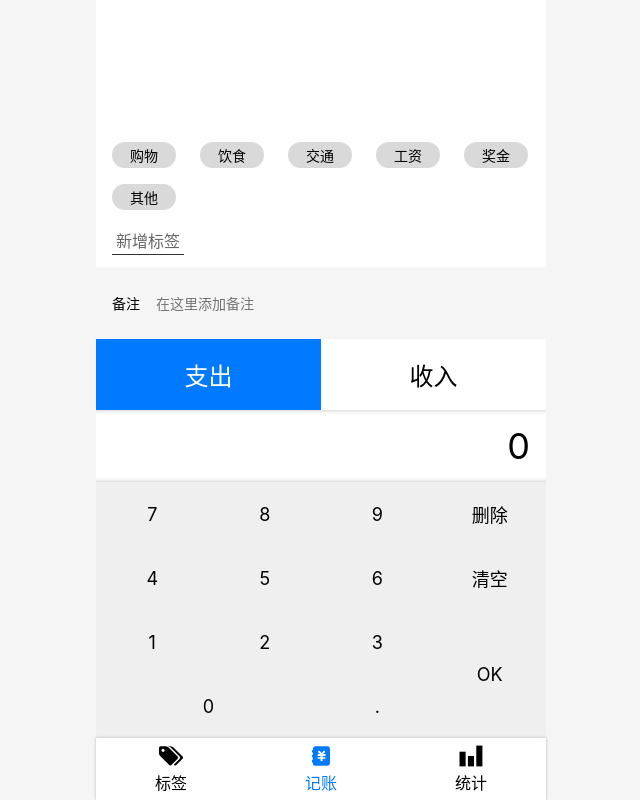
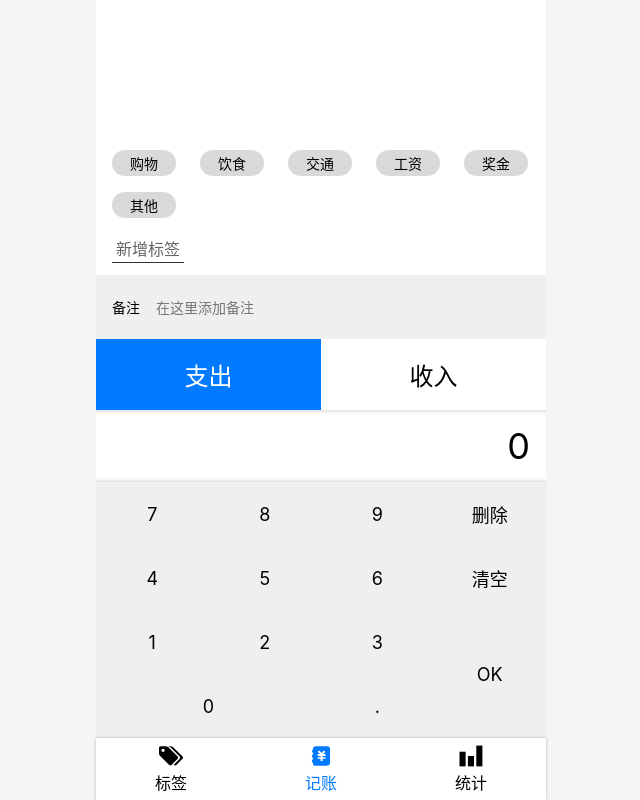
Before and after one commit to jrj444/booknow-react, a React app: page /#/money in a window 1280 px wide. Shown: the whole page, without its empty margins (319-959 px from the left). Built offline with nearby package versions, Linux system fonts and the light colour scheme.

Commit message:
修改背景色

```diff
--- a/src/views/Money/NoteSection.tsx
+++ b/src/views/Money/NoteSection.tsx
@@ -2,7 +2,7 @@ import styled from 'styled-components';
 import React from 'react';
 
 const Wrapper = styled.section`
-  background: #f5f5f5;
+  background: #efefef;
   padding: 0 16px;
   font-size: 14px;
   > label {
@@ -15,7 +15,7 @@ const Wrapper = styled.section`
     > input {
       display: block;
       width: 100%;
-      height: 72px;
+      height: 64px;
       border: none;
       background: none;
     }
```
